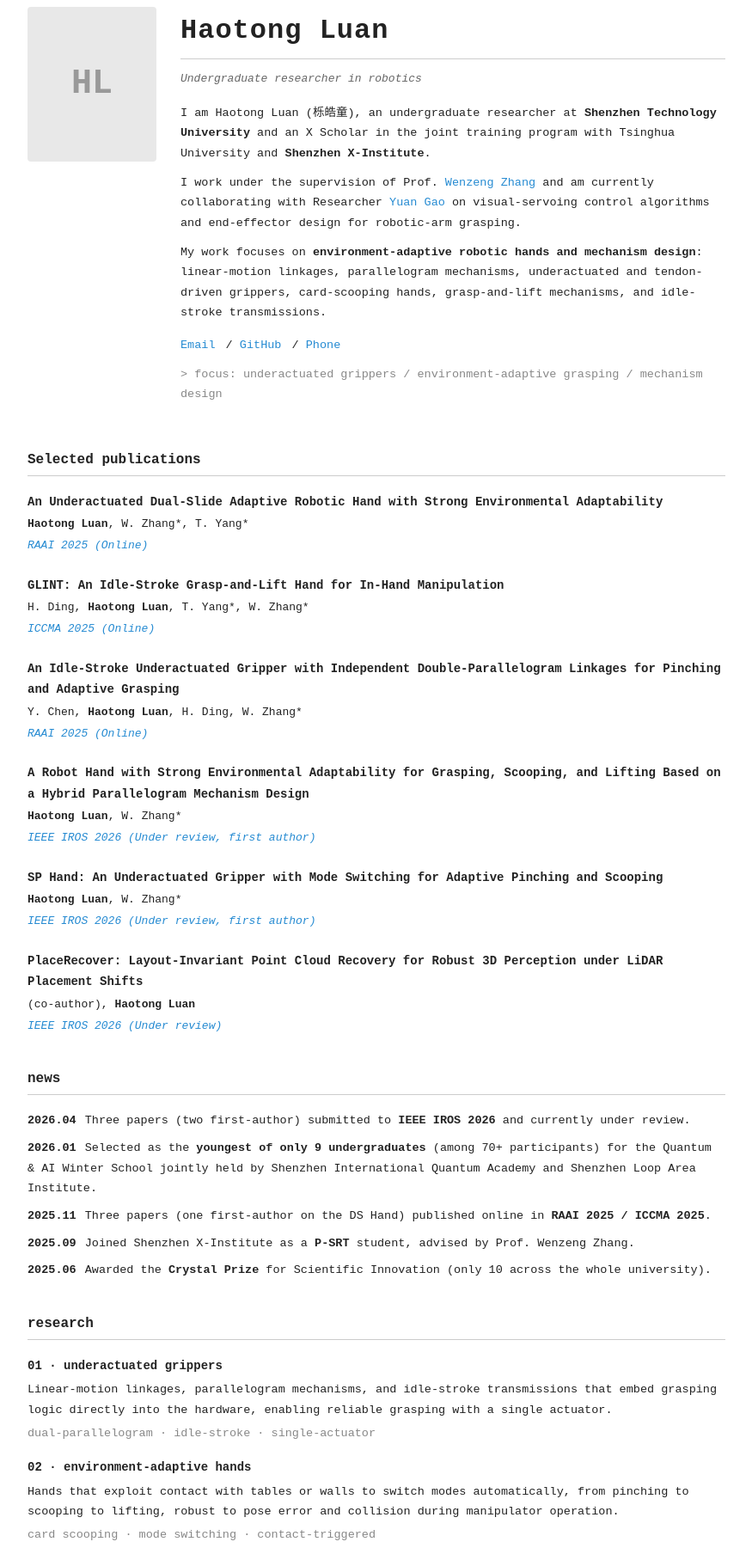
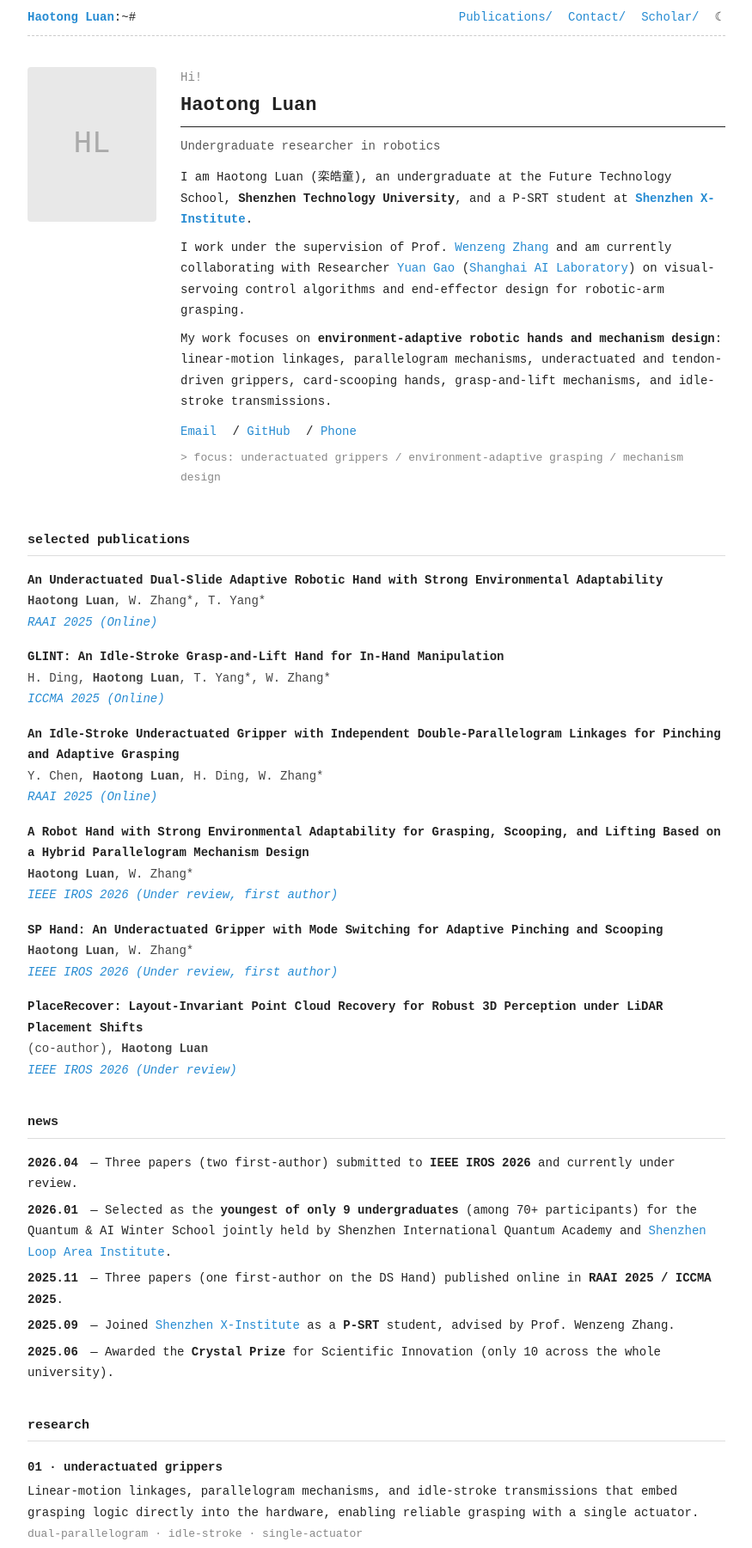
Before and after one commit to HaotongLuan/HaotongLuan.github.io, a plain HTML site: page index.html in a window 1280 px wide. Shown: the part 40-1841 px from the top of the page at 86% size, without its empty margins (202-1077 px from the left). Drawn offline with Linux system fonts and the light colour scheme.

Commit message:
Update index.html

```diff
--- a/index.html
+++ b/index.html
@@ -6,297 +6,253 @@
   <title>Haotong Luan</title>
   <style>
     *, *::before, *::after { box-sizing: border-box; margin: 0; padding: 0; }
-
     body {
       font-family: 'Courier New', Courier, 'Liberation Mono', monospace;
-      font-size: 14px;
-      line-height: 1.75;
-      color: #222;
-      background: #fff;
-      padding: 48px 24px 60px;
-      max-width: 860px;
-      margin: 0 auto;
+      font-size: 14px; line-height: 1.75; color: #222; background: #fff;
+      padding: 48px 24px 60px; max-width: 860px; margin: 0 auto;
     }
-
     a { color: #268bd2; text-decoration: none; }
     a:hover { text-decoration: underline; }
     strong { font-weight: bold; }
 
-    .hero {
-      display: flex;
-      gap: 28px;
-      align-items: flex-start;
-      margin-bottom: 40px;
+    /* ---- top nav bar ---- */
+    .topbar {
+      display: flex; justify-content: space-between; align-items: center;
+      margin-bottom: 8px;
     }
+    .topbar-left a { color: #268bd2; font-weight: bold; }
+    .topbar-right { display: flex; gap: 18px; }
+    .topbar-right a { color: #268bd2; }
+    .topbar-divider {
+      border: none; border-top: 1.5px dashed #ccc; margin-bottom: 36px;
+    }
+
+    /* ---- hero ---- */
+    .hero { display: flex; gap: 28px; align-items: flex-start; margin-bottom: 40px; }
     .hero-photo-placeholder {
-      width: 150px;
-      height: 180px;
-      border-radius: 4px;
-      background: #e8e8e8;
-      display: flex;
-      align-items: center;
-      justify-content: center;
-      font-size: 40px;
-      font-weight: bold;
-      color: #999;
-      flex-shrink: 0;
+      width: 150px; height: 180px; border-radius: 4px; background: #e8e8e8;
+      display: flex; align-items: center; justify-content: center;
+      font-size: 36px; color: #aaa; flex-shrink: 0;
     }
-    .hero-text { flex: 1; }
-    .hero-text h1 {
-      font-family: 'Courier New', Courier, monospace;
-      font-size: 32px;
-      font-weight: bold;
-      margin-bottom: 4px;
-      letter-spacing: 1px;
-    }
-    .hero-text hr {
-      border: none;
-      border-top: 1px solid #ccc;
-      margin-bottom: 12px;
-    }
-    .hero-text .subtitle {
-      color: #666;
-      font-size: 13px;
-      margin-bottom: 16px;
-      font-style: italic;
-    }
-    .hero-text p {
-      margin-bottom: 10px;
-      font-size: 13.5px;
-    }
-    .hero-text .links { margin-top: 14px; margin-bottom: 10px; }
-    .hero-text .links a { margin-right: 4px; }
-    .focus-line { color: #888; font-size: 13px; }
+    .hero-info { flex: 1; }
+    .hero-info h1 { font-size: 22px; font-weight: bold; margin-bottom: 2px; }
+    .hero-info .underline { border: none; border-top: 1.5px solid #222; margin: 4px 0 10px; }
+    .hero-info .subtitle { color: #555; margin-bottom: 12px; }
+    .hero-info p { margin-bottom: 8px; }
+    .hero-links { margin-top: 10px; }
+    .hero-links a { margin-right: 10px; }
+    .focus-line { color: #888; margin-top: 8px; font-size: 13px; }
 
+    /* ---- sections ---- */
     section { margin-bottom: 36px; }
-    h2 {
-      font-family: 'Courier New', Courier, monospace;
-      font-size: 16px;
-      font-weight: bold;
+    section h2 {
+      font-size: 15px; font-weight: bold; text-transform: lowercase;
       margin-bottom: 4px;
     }
-    .sep {
-      border: none;
-      border-top: 1px solid #ccc;
-      margin-bottom: 18px;
+    section .sec-rule { border: none; border-top: 1px solid #ddd; margin-bottom: 16px; }
+    section h3 { font-size: 14px; font-weight: bold; margin: 18px 0 4px; }
+
+    /* publications */
+    .pub-item { margin-bottom: 16px; }
+    .pub-title { font-weight: bold; }
+    .pub-authors { color: #444; }
+    .pub-venue { color: #268bd2; font-style: italic; }
+
+    /* news */
+    .news-list { list-style: none; padding: 0; }
+    .news-list li { margin-bottom: 6px; }
+    .news-date { font-weight: bold; margin-right: 6px; }
+
+    /* research tags */
+    .tags { color: #888; font-size: 13px; margin-top: 2px; }
+
+    /* education & experience */
+    .entry-meta { color: #888; font-size: 13px; margin-top: 2px; }
+
+    /* service list */
+    .service-list { list-style: disc; padding-left: 20px; }
+    .service-list li { margin-bottom: 4px; }
+
+    /* awards */
+    .awards-list { list-style: none; padding: 0; }
+    .awards-list li {
+      display: flex; justify-content: space-between; margin-bottom: 4px;
     }
-    h3 {
-      font-family: 'Courier New', Courier, monospace;
-      font-size: 14px;
-      font-weight: bold;
-      margin-top: 16px;
-      margin-bottom: 4px;
-    }
+    .award-year { color: #888; white-space: nowrap; margin-left: 12px; }
 
-    .pub { margin-bottom: 22px; }
-    .pub-title { font-weight: bold; font-size: 14px; display: block; margin-bottom: 3px; }
-    .pub-authors { font-size: 13px; display: block; margin-bottom: 2px; }
-    .pub-venue { font-size: 13px; color: #268bd2; font-style: italic; display: block; }
-
-    .news-list { list-style: none; }
-    .news-list li { margin-bottom: 8px; font-size: 13.5px; }
-    .news-date { font-weight: bold; margin-right: 10px; }
-
-    .research-block { margin-bottom: 14px; }
-    .research-block p { font-size: 13.5px; margin-bottom: 3px; }
-    .research-tags { color: #888; font-size: 12px; }
-
-    .entry { margin-bottom: 16px; }
-    .entry p { font-size: 13.5px; margin-bottom: 3px; }
-    .entry .date { color: #888; font-size: 12px; }
-
-    .svc-list { list-style: disc; padding-left: 20px; }
-    .svc-list li { font-size: 13.5px; margin-bottom: 5px; }
-
-    .skills p { font-size: 13.5px; margin-bottom: 8px; }
-
-    .awards-list { list-style: none; }
-    .awards-list li {
-      font-size: 13.5px;
-      margin-bottom: 5px;
-      display: flex;
-      justify-content: space-between;
-      gap: 16px;
-    }
-    .award-year { color: #888; white-space: nowrap; font-size: 12px; }
-
-    footer {
-      margin-top: 40px;
-      padding-top: 16px;
-      border-top: 1px solid #ccc;
-      font-size: 12px;
-      color: #888;
-    }
-    footer p { margin-bottom: 4px; }
-
-    @media (max-width: 600px) {
-      .hero { flex-direction: column; gap: 16px; }
-      .hero-photo-placeholder { width: 100px; height: 120px; font-size: 28px; }
-      .hero-text h1 { font-size: 24px; }
-      .awards-list li { flex-direction: column; gap: 0; }
-    }
+    /* footer */
+    footer { margin-top: 48px; color: #999; font-size: 12px; text-align: center; }
+    footer p { margin-bottom: 2px; }
   </style>
 </head>
 <body>
 
+<!-- ======== TOP NAV BAR (like hkding) ======== -->
+<nav class="topbar">
+  <div class="topbar-left"><a href="index.html">Haotong Luan</a>:~#</div>
+  <div class="topbar-right">
+    <a href="#publications">Publications/</a>
+    <a href="mailto:lht20060306@outlook.com">Contact/</a>
+    <a href="https://scholar.google.com/" target="_blank">Scholar/</a>
+    <span>&#9790;</span>
+  </div>
+</nav>
+<hr class="topbar-divider">
+
+<!-- ======== HERO ======== -->
 <div class="hero">
   <div class="hero-photo-placeholder">HL</div>
-  <div class="hero-text">
+  <div class="hero-info">
+    <p style="color:#888; margin-bottom:2px;">Hi!</p>
     <h1>Haotong Luan</h1>
-    <hr>
+    <hr class="underline">
     <p class="subtitle">Undergraduate researcher in robotics</p>
-    <p>I am Haotong Luan (&#26638;&#30355;&#31461;), an undergraduate researcher at <strong>Shenzhen Technology University</strong> and an X Scholar in the joint training program with Tsinghua University and <strong>Shenzhen X-Institute</strong>.</p>
-    <p>I work under the supervision of Prof. <a href="https://scholar.google.com/citations?user=n-3doEMAAAAJ&hl=zh-CN" target="_blank">Wenzeng Zhang</a> and am currently collaborating with Researcher <a href="https://www.shlab.org.cn/" target="_blank">Yuan Gao</a> on visual-servoing control algorithms and end-effector design for robotic-arm grasping.</p>
+    <p>I am Haotong Luan (栾皓童), an undergraduate at the Future Technology School, <strong>Shenzhen Technology University</strong>, and a P-SRT student at <a href="https://www.x-institute.edu.cn/about/introduce" target="_blank"><strong>Shenzhen X-Institute</strong></a>.</p>
+    <p>I work under the supervision of Prof. <a href="https://scholar.google.com/citations?user=n-3doEMAAAAJ&hl=zh-CN" target="_blank">Wenzeng Zhang</a> and am currently collaborating with Researcher <a href="https://www.shlab.org.cn/" target="_blank">Yuan Gao</a> (<a href="https://www.shlab.org.cn/" target="_blank">Shanghai AI Laboratory</a>) on visual-servoing control algorithms and end-effector design for robotic-arm grasping.</p>
     <p>My work focuses on <strong>environment-adaptive robotic hands and mechanism design</strong>: linear-motion linkages, parallelogram mechanisms, underactuated and tendon-driven grippers, card-scooping hands, grasp-and-lift mechanisms, and idle-stroke transmissions.</p>
-    <p class="links">
+    <div class="hero-links">
       <a href="mailto:lht20060306@outlook.com">Email</a> /
       <a href="https://github.com/HaotongLuan" target="_blank">GitHub</a> /
       <a href="tel:+8618653336550">Phone</a>
-    </p>
+    </div>
     <p class="focus-line">&gt; focus: underactuated grippers / environment-adaptive grasping / mechanism design</p>
   </div>
 </div>
 
+<!-- ======== PUBLICATIONS ======== -->
 <section id="publications">
-  <h2>Selected publications</h2>
-  <hr class="sep">
+  <h2>selected publications</h2>
+  <hr class="sec-rule">
 
-  <div class="pub">
-    <span class="pub-title">An Underactuated Dual-Slide Adaptive Robotic Hand with Strong Environmental Adaptability</span>
-    <span class="pub-authors"><strong>Haotong Luan</strong>, W. Zhang*, T. Yang*</span>
-    <span class="pub-venue">RAAI 2025 (Online)</span>
+  <div class="pub-item">
+    <div class="pub-title">An Underactuated Dual-Slide Adaptive Robotic Hand with Strong Environmental Adaptability</div>
+    <div class="pub-authors"><strong>Haotong Luan</strong>, W. Zhang*, T. Yang*</div>
+    <div class="pub-venue">RAAI 2025 (Online)</div>
   </div>
 
-  <div class="pub">
-    <span class="pub-title">GLINT: An Idle-Stroke Grasp-and-Lift Hand for In-Hand Manipulation</span>
-    <span class="pub-authors">H. Ding, <strong>Haotong Luan</strong>, T. Yang*, W. Zhang*</span>
-    <span class="pub-venue">ICCMA 2025 (Online)</span>
+  <div class="pub-item">
+    <div class="pub-title">GLINT: An Idle-Stroke Grasp-and-Lift Hand for In-Hand Manipulation</div>
+    <div class="pub-authors">H. Ding, <strong>Haotong Luan</strong>, T. Yang*, W. Zhang*</div>
+    <div class="pub-venue">ICCMA 2025 (Online)</div>
   </div>
 
-  <div class="pub">
-    <span class="pub-title">An Idle-Stroke Underactuated Gripper with Independent Double-Parallelogram Linkages for Pinching and Adaptive Grasping</span>
-    <span class="pub-authors">Y. Chen, <strong>Haotong Luan</strong>, H. Ding, W. Zhang*</span>
-    <span class="pub-venue">RAAI 2025 (Online)</span>
+  <div class="pub-item">
+    <div class="pub-title">An Idle-Stroke Underactuated Gripper with Independent Double-Parallelogram Linkages for Pinching and Adaptive Grasping</div>
+    <div class="pub-authors">Y. Chen, <strong>Haotong Luan</strong>, H. Ding, W. Zhang*</div>
+    <div class="pub-venue">RAAI 2025 (Online)</div>
   </div>
 
-  <div class="pub">
-    <span class="pub-title">A Robot Hand with Strong Environmental Adaptability for Grasping, Scooping, and Lifting Based on a Hybrid Parallelogram Mechanism Design</span>
-    <span class="pub-authors"><strong>Haotong Luan</strong>, W. Zhang*</span>
-    <span class="pub-venue">IEEE IROS 2026 (Under review, first author)</span>
+  <div class="pub-item">
+    <div class="pub-title">A Robot Hand with Strong Environmental Adaptability for Grasping, Scooping, and Lifting Based on a Hybrid Parallelogram Mechanism Design</div>
+    <div class="pub-authors"><strong>Haotong Luan</strong>, W. Zhang*</div>
+    <div class="pub-venue">IEEE IROS 2026 (Under review, first author)</div>
   </div>
 
-  <div class="pub">
-    <span class="pub-title">SP Hand: An Underactuated Gripper with Mode Switching for Adaptive Pinching and Scooping</span>
-    <span class="pub-authors"><strong>Haotong Luan</strong>, W. Zhang*</span>
-    <span class="pub-venue">IEEE IROS 2026 (Under review, first author)</span>
+  <div class="pub-item">
+    <div class="pub-title">SP Hand: An Underactuated Gripper with Mode Switching for Adaptive Pinching and Scooping</div>
+    <div class="pub-authors"><strong>Haotong Luan</strong>, W. Zhang*</div>
+    <div class="pub-venue">IEEE IROS 2026 (Under review, first author)</div>
   </div>
 
-  <div class="pub">
-    <span class="pub-title">PlaceRecover: Layout-Invariant Point Cloud Recovery for Robust 3D Perception under LiDAR Placement Shifts</span>
-    <span class="pub-authors">(co-author), <strong>Haotong Luan</strong></span>
-    <span class="pub-venue">IEEE IROS 2026 (Under review)</span>
+  <div class="pub-item">
+    <div class="pub-title">PlaceRecover: Layout-Invariant Point Cloud Recovery for Robust 3D Perception under LiDAR Placement Shifts</div>
+    <div class="pub-authors">(co-author), <strong>Haotong Luan</strong></div>
+    <div class="pub-venue">IEEE IROS 2026 (Under review)</div>
   </div>
 </section>
 
+<!-- ======== NEWS ======== -->
 <section id="news">
   <h2>news</h2>
-  <hr class="sep">
+  <hr class="sec-rule">
   <ul class="news-list">
-    <li><span class="news-date">2026.04</span>Three papers (two first-author) submitted to <strong>IEEE IROS 2026</strong> and currently under review.</li>
-    <li><span class="news-date">2026.01</span>Selected as the <strong>youngest of only 9 undergraduates</strong> (among 70+ participants) for the Quantum &amp; AI Winter School jointly held by Shenzhen International Quantum Academy and Shenzhen Loop Area Institute.</li>
-    <li><span class="news-date">2025.11</span>Three papers (one first-author on the DS Hand) published online in <strong>RAAI 2025 / ICCMA 2025</strong>.</li>
-    <li><span class="news-date">2025.09</span>Joined Shenzhen X-Institute as a <strong>P-SRT</strong> student, advised by Prof. Wenzeng Zhang.</li>
-    <li><span class="news-date">2025.06</span>Awarded the <strong>Crystal Prize</strong> for Scientific Innovation (only 10 across the whole university).</li>
+    <li><span class="news-date">2026.04</span> &mdash; Three papers (two first-author) submitted to <strong>IEEE IROS 2026</strong> and currently under review.</li>
+    <li><span class="news-date">2026.01</span> &mdash; Selected as the <strong>youngest of only 9 undergraduates</strong> (among 70+ participants) for the Quantum &amp; AI Winter School jointly held by Shenzhen International Quantum Academy and <a href="https://www.slai.edu.cn" target="_blank">Shenzhen Loop Area Institute</a>.</li>
+    <li><span class="news-date">2025.11</span> &mdash; Three papers (one first-author on the DS Hand) published online in <strong>RAAI 2025 / ICCMA 2025</strong>.</li>
+    <li><span class="news-date">2025.09</span> &mdash; Joined <a href="https://www.x-institute.edu.cn/about/introduce" target="_blank">Shenzhen X-Institute</a> as a <strong>P-SRT</strong> student, advised by Prof. Wenzeng Zhang.</li>
+    <li><span class="news-date">2025.06</span> &mdash; Awarded the <strong>Crystal Prize</strong> for Scientific Innovation (only 10 across the whole university).</li>
   </ul>
 </section>
 
+<!-- ======== RESEARCH ======== -->
 <section>
   <h2>research</h2>
-  <hr class="sep">
-  <div class="research-block">
+  <hr class="sec-rule">
   <h3>01 &middot; underactuated grippers</h3>
   <p>Linear-motion linkages, parallelogram mechanisms, and idle-stroke transmissions that embed grasping logic directly into the hardware, enabling reliable grasping with a single actuator.</p>
-    <p class="research-tags">dual-parallelogram &middot; idle-stroke &middot; single-actuator</p>
-  </div>
-  <div class="research-block">
+  <p class="tags">dual-parallelogram &middot; idle-stroke &middot; single-actuator</p>
+
   <h3>02 &middot; environment-adaptive hands</h3>
   <p>Hands that exploit contact with tables or walls to switch modes automatically, from pinching to scooping to lifting, robust to pose error and collision during manipulator operation.</p>
-    <p class="research-tags">card scooping &middot; mode switching &middot; contact-triggered</p>
-  </div>
-  <div class="research-block">
+  <p class="tags">card scooping &middot; mode switching &middot; contact-triggered</p>
+
   <h3>03 &middot; mechanism design</h3>
   <p>Peaucellier and semi-Peaucellier linkages, slot-guided mechanisms, and hybrid parallelogram designs aimed at precise linear fingertip motion and posture-preserving grasping.</p>
-    <p class="research-tags">Peaucellier &middot; slot-guided &middot; linear linkage</p>
-  </div>
-  <div class="research-block">
+  <p class="tags">Peaucellier &middot; slot-guided &middot; linear linkage</p>
+
   <h3>04 &middot; embodied intelligence (future)</h3>
   <p>Long-term interest in the intersection of mechanism design and embodied intelligence, coupling hardware-embedded logic with learning-based control for resource-constrained robotics.</p>
-    <p class="research-tags">embodied AI &middot; hardware-software co-design</p>
-  </div>
+  <p class="tags">embodied AI &middot; hardware-software co-design</p>
 </section>
 
+<!-- ======== EDUCATION ======== -->
 <section>
   <h2>education</h2>
-  <hr class="sep">
-  <div class="entry">
+  <hr class="sec-rule">
   <h3>Shenzhen Technology University</h3>
   <p>B.Eng. in Automation, Future Technology School &middot; GPA 83.7/100</p>
   <p>Key courses: Python programming, analog/digital electronics, IoT control, engineering graphics (SolidWorks), probability &amp; statistics, linear algebra, calculus.</p>
-    <p class="date">2024.09 &ndash; present</p>
-  </div>
-  <div class="entry">
-    <h3>Shenzhen X-Institute &middot; P-SRT Program</h3>
+  <p class="entry-meta">2024.09 &ndash; present</p>
+
+  <h3><a href="https://www.x-institute.edu.cn/about/introduce" target="_blank">Shenzhen X-Institute</a> &middot; P-SRT Program</h3>
   <p>Research direction: robotic hand and gripper design. Advisor: Associate Prof. Wenzeng Zhang.</p>
   <p>Track: X-idea &rarr; <strong>P-SRT (current)</strong> &rarr; E-SRT &rarr; ORIC &rarr; SURF. Founded under Shenzhen's educational reform initiative, inspired by Tsinghua's Tsien Excellence in Engineering Program.</p>
-    <p class="date">2025.09 &ndash; present</p>
-  </div>
+  <p class="entry-meta">2025.09 &ndash; present</p>
 </section>
 
+<!-- ======== EXPERIENCE ======== -->
 <section>
   <h2>experience</h2>
-  <hr class="sep">
-  <div class="entry">
-    <h3>P-SRT Researcher &middot; Shenzhen X-Institute</h3>
+  <hr class="sec-rule">
+  <h3>P-SRT Researcher &middot; <a href="https://www.x-institute.edu.cn/about/introduce" target="_blank">Shenzhen X-Institute</a></h3>
   <p>Independently proposed the initial concept of a dual-slide adaptive gripper; conducted mechanism analysis and feasibility study, leading to long-term advising.</p>
   <p>Led a first-author gripper design (DS Hand, RAAI 2025); collaborated on idle-stroke gripper designs (RAAI 2025, ICCMA 2025).</p>
-    <p class="date">2025.09 &ndash; present</p>
-  </div>
-  <div class="entry">
-    <h3>Remote Research Assistant &middot; Shanghai AI Laboratory</h3>
+  <p class="entry-meta">2025.09 &ndash; present</p>
+
+  <h3>Remote Research Assistant &middot; <a href="https://www.shlab.org.cn/" target="_blank">Shanghai AI Laboratory</a></h3>
   <p>Remote RA under Researcher Yuan Gao. Developing visual-servoing control algorithms for robotic-arm grasping, and designing the mechanical end-effector (gripper) mounted on the arm.</p>
-    <p class="date">2026.04 &ndash; present (remote)</p>
-  </div>
-  <div class="entry">
-    <h3>Quantum &amp; AI Winter School &middot; Shenzhen Loop Area Institute</h3>
+  <p class="entry-meta">2026.04 &ndash; present (remote)</p>
+
+  <h3>Quantum &amp; AI Winter School &middot; <a href="https://www.slai.edu.cn" target="_blank">Shenzhen Loop Area Institute</a></h3>
   <p>Studied generative-model-based quantum variational circuit simulation (MLP / LSTM / Transformer architectures) under Prof. Peng Zhang (Tianjin University). Worked on state fidelity optimization, mixed-state simulation, and physics-constrained training.</p>
-    <p class="date">2026.01</p>
-  </div>
+  <p class="entry-meta">2026.01</p>
 </section>
 
+<!-- ======== SERVICE ======== -->
 <section>
   <h2>service &amp; leadership</h2>
-  <hr class="sep">
-  <ul class="svc-list">
+  <hr class="sec-rule">
+  <ul class="service-list">
     <li>Head of Organization Department, Future Technology School, SZTU (2024.12 &ndash; present).</li>
     <li>Class Monitor &amp; Youth League Secretary (2024.09 &ndash; 2025.10).</li>
     <li>Deputy Team Leader, 15th "Challenge Cup" Student Entrepreneurship Competition (2025) &mdash; awarded Excellence Prize at the university round.</li>
   </ul>
 </section>
 
+<!-- ======== SKILLS ======== -->
 <section>
   <h2>skills</h2>
-  <hr class="sep">
-  <div class="skills">
+  <hr class="sec-rule">
   <p><strong>Mechanism design &amp; prototyping:</strong> parallel-jaw coupled grippers, linear linkages, parallelogram linkages, underactuated &amp; tendon-driven hands; SolidWorks (modeling / assembly / kinematic simulation); Bambu Lab 3D printing; rapid iteration, failure analysis, grasping experiment design.</p>
   <p><strong>Academic writing:</strong> IEEE journal &amp; conference formatting; experienced with the full submission pipeline; AI-assisted literature review.</p>
   <p><strong>Programming:</strong> Python; basic experience with deep learning frameworks applied to point cloud / quantum circuit simulation.</p>
   <p><strong>Languages:</strong> Chinese (native); English (CET-4: 580, CET-6 taken; IELTS scheduled 2026.03).</p>
-  </div>
 </section>
 
+<!-- ======== AWARDS ======== -->
 <section>
   <h2>awards</h2>
-  <hr class="sep">
+  <hr class="sec-rule">
   <h3>selected honors</h3>
   <ul class="awards-list">
     <li><span>Dean's Special Award for Rising Talent, Zhenxiong (Future Technology School, SZTU)</span><span class="award-year">2024-2025</span></li>
```
Lines whose indentation alone changed are shown as unchanged.
